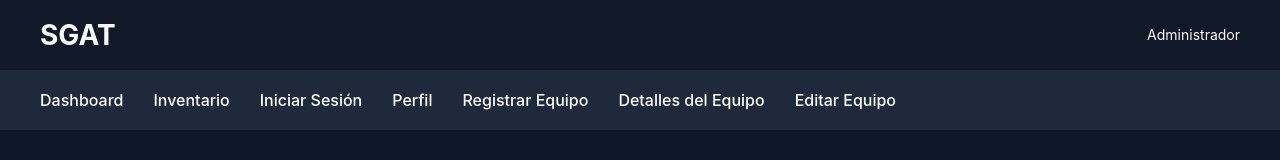
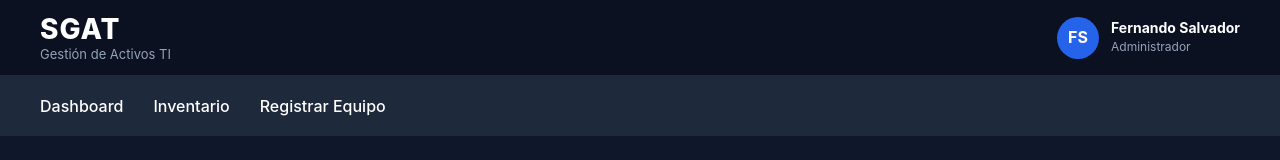
Before and after one commit to cazador0587/web_project_SGAT_frontend, a React (Vite) app: page / in a window 1280 px wide. Shown: the top 160 px of the page. Built offline with nearby package versions, Linux system fonts and the light colour scheme; no server answers; a web font is replaced by a local one.

Commit message:
Implementar menu de usuario en header

```diff
--- a/src/components/Header/Header.css
+++ b/src/components/Header/Header.css
@@ -1,6 +1,7 @@
 .header {
-  height: 70px;
-  background: #111827;
+  min-height: 76px;
+  background: #0b1120;
+  border-bottom: 1px solid #1e293b;
 
   display: flex;
   justify-content: space-between;
@@ -9,13 +10,101 @@
   padding: 0 40px;
 }
 
+.header__brand {
+  display: flex;
+  flex-direction: column;
+  gap: 2px;
+}
+
 .header__logo {
+  color: #ffffff;
   font-size: 28px;
+  font-weight: 800;
+  letter-spacing: 1px;
+}
+
+.header__subtitle {
+  color: #94a3b8;
+  font-size: 13px;
+}
+
+.header__profile {
+  display: flex;
+  align-items: center;
+  gap: 12px;
+}
+
+.header__avatar {
+  width: 42px;
+  height: 42px;
+
+  border-radius: 50%;
+  background: #2563eb;
+
+  display: flex;
+  align-items: center;
+  justify-content: center;
+
+  color: white;
   font-weight: 700;
 }
 
 .header__user {
+  color: white;
   font-size: 14px;
+  font-weight: 700;
+}
+
+.header__role {
+  color: #94a3b8;
+  font-size: 12px;
+}
+
+.header__profile-wrapper {
+  position: relative;
+}
+
+.header__profile {
+  background: transparent;
+  border: none;
+
+  display: flex;
+  align-items: center;
+  gap: 12px;
+
+  cursor: pointer;
+}
+
+.header__profile-info {
+  text-align: left;
+}
+
+.header__menu {
+  position: absolute;
+  top: 56px;
+  right: 0;
+
+  width: 180px;
+
+  background: #1e293b;
+  border: 1px solid #334155;
+  border-radius: 12px;
+
+  padding: 8px;
+
+  z-index: 10;
+}
+
+.header__menu-link {
+  display: block;
+  color: white;
+  padding: 10px 12px;
+  border-radius: 8px;
+  font-size: 14px;
+}
+
+.header__menu-link:hover {
+  background: #334155;
 }
 
 @media screen and (max-width: 768px) {
@@ -27,7 +116,21 @@
     font-size: 24px;
   }
 
+  .header__subtitle {
+    font-size: 12px;
+  }
+
+  .header__avatar {
+    width: 36px;
+    height: 36px;
+    font-size: 13px;
+  }
+
   .header__user {
     font-size: 12px;
   }
+
+  .header__role {
+    display: none;
+  }
 }
--- a/src/components/Header/Header.jsx
+++ b/src/components/Header/Header.jsx
@@ -1,11 +1,47 @@
+import { useState } from "react";
+import { Link } from "react-router-dom";
 import "./Header.css";
 
 function Header() {
+  const [isMenuOpen, setIsMenuOpen] = useState(false);
+
+  const handleToggleMenu = () => {
+    setIsMenuOpen(!isMenuOpen);
+  };
+
   return (
     <header className="header">
-      <div className="header__logo">SGAT</div>
+      <div className="header__brand">
+        <div className="header__logo">SGAT</div>
+        <span className="header__subtitle">Gestión de Activos TI</span>
+      </div>
 
-      <div className="header__user">Administrador</div>
+      <div className="header__profile-wrapper">
+        <button
+          type="button"
+          className="header__profile"
+          onClick={handleToggleMenu}
+        >
+          <div className="header__avatar">FS</div>
+
+          <div className="header__profile-info">
+            <p className="header__user">Fernando Salvador</p>
+            <span className="header__role">Administrador</span>
+          </div>
+        </button>
+
+        {isMenuOpen && (
+          <div className="header__menu">
+            <Link to="/profile" className="header__menu-link">
+              Mi Perfil
+            </Link>
+
+            <Link to="/login" className="header__menu-link">
+              Cerrar Sesión
+            </Link>
+          </div>
+        )}
+      </div>
     </header>
   );
 }
--- a/src/components/Navigation/Navigation.jsx
+++ b/src/components/Navigation/Navigation.jsx
@@ -6,11 +6,7 @@ function Navigation() {
     <nav className="navigation">
       <Link to="/">Dashboard</Link>
       <Link to="/inventory">Inventario</Link>
-      <Link to="/login">Iniciar Sesión</Link>
-      <Link to="/profile">Perfil</Link>
       <Link to="/register-equipment">Registrar Equipo</Link>
-      <Link to="/equipment/:id">Detalles del Equipo</Link>
-      <Link to="/equipment/:id/edit">Editar Equipo</Link>
     </nav>
   );
 }
```
